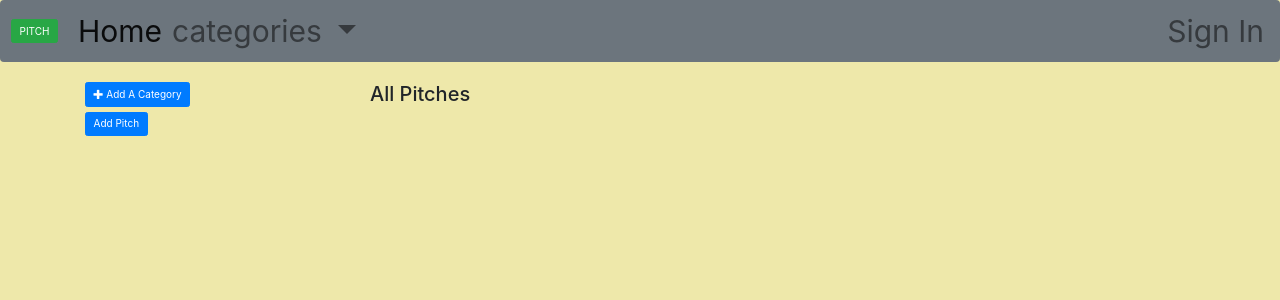
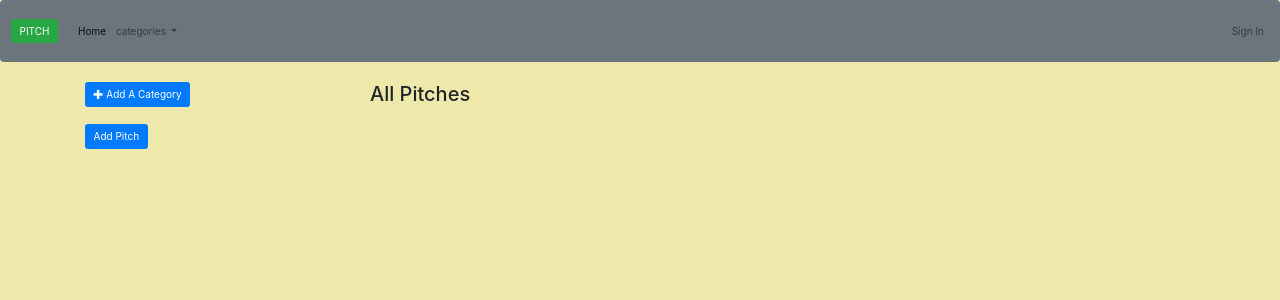
Before and after one commit to beli302/Pitches, a Flask app: page / in a window 1280 px wide. Shown: the top 300 px of the page. Run offline with Flask 2, Linux system fonts and the light colour scheme; data that the repository does not hold is empty; some libraries are stand-ins or nearby versions.

Commit message:
changed the font size of the p tag

```diff
--- a/app/templates/index.html
+++ b/app/templates/index.html
@@ -12,10 +12,7 @@
 body {
     background-color: palegoldenrod;
 }
-nav{
-  font-size: 30px;
-}
-button{
+p{
   font-size: 30px;
 }
 
```
